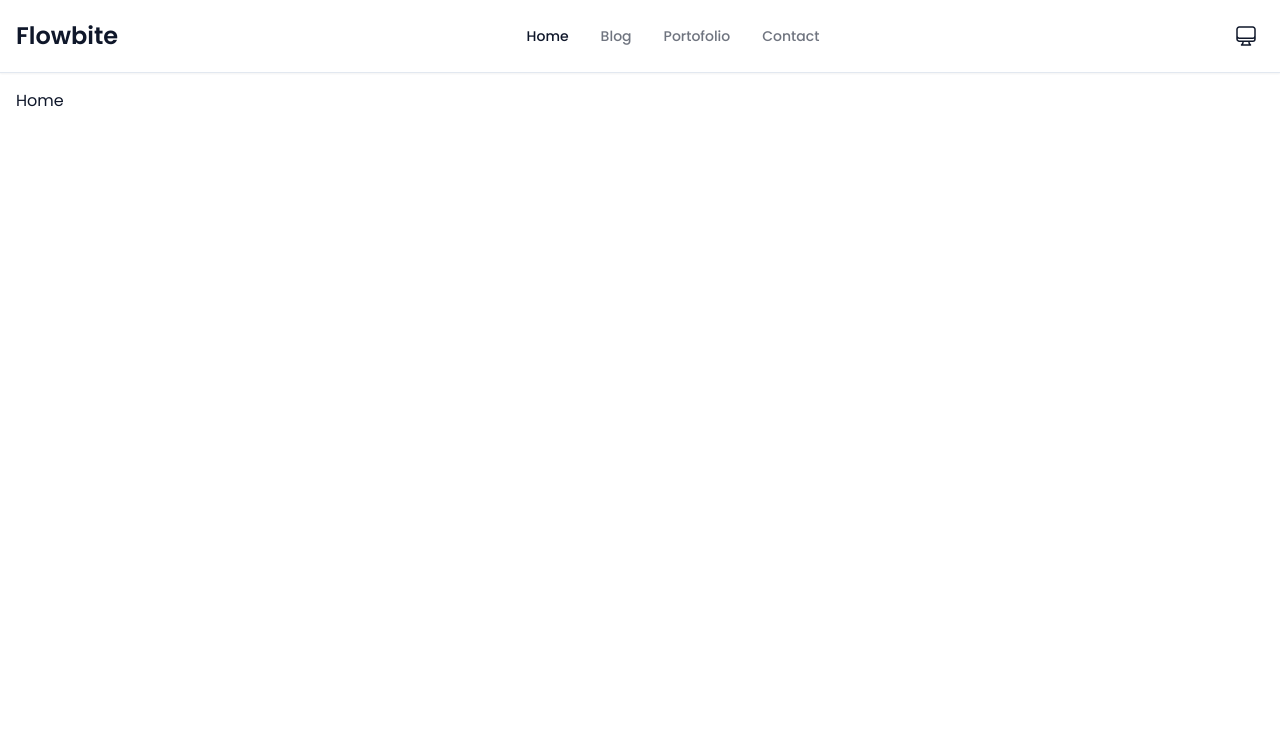
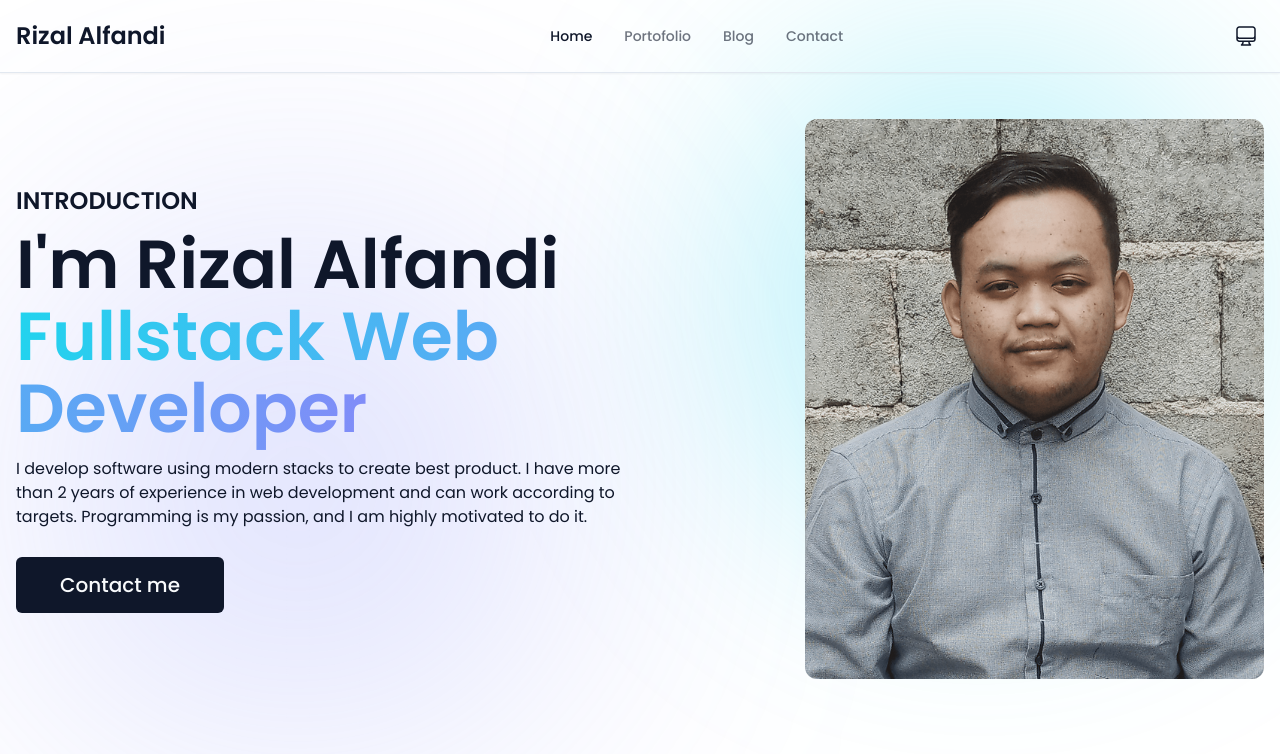
Before and after one commit to rizalalfandi123/personal-website, a Next.js app: page / in a window 1280 px wide. Shown: the top 754 px of the page. Built offline with nearby package versions, Linux system fonts and the light colour scheme.

Commit message:
add introducting

```diff
--- /dev/null
+++ b/app/blog/loading.tsx
@@ -0,0 +1,5 @@
+const Loading = () => {
+  return <div>Loading</div>;
+};
+
+export default Loading;
--- a/app/navbar.tsx
+++ b/app/desktop-navbar.tsx
@@ -1,6 +1,7 @@
 import { ModeToggle } from "./mode-toggle";
 import { NavbarItem, NavbarItems } from "./navbar-items";
-import { SheetPosition } from "./mobile-navbar";
+import { MobileNavbar } from "./mobile-navbar";
+import Link from "next/link";
 
 export const navbarItems: NavbarItem[] = [
   {
@@ -8,12 +9,12 @@ export const navbarItems: NavbarItem[] = [
     pathname: "/",
   },
   {
+    children: "Portofolio",
+    pathname: "/portofolio",
+  },
+  {
     children: "Blog",
     pathname: "/blog",
-  },
-  {
-    children: "Portofolio",
-    pathname: "/portofolio",
   },
   {
     children: "Contact",
@@ -21,14 +22,11 @@ export const navbarItems: NavbarItem[] = [
   },
 ];
 
-export const Navbar = () => {
+export const DesktopNavbar = () => {
   return (
     <nav className="border-b shadow-sm">
       <div className="max-w-screen-xl flex flex-wrap items-center justify-between mx-auto p-4">
-        <a href="https://flowbite.com/" className="flex items-center">
-          {/* <img src="https://flowbite.com/docs/images/logo.svg" className="h-8 mr-3" alt="Flowbite Logo" /> */}
-          <span className="self-center text-2xl font-semibold whitespace-nowrap dark:text-white">Flowbite</span>
-        </a>
+        <Link href="/" className="text-2xl font-semibold whitespace-nowrap">Rizal Alfandi</Link>
 
         <div className="hidden w-full md:block md:w-auto" id="navbar">
           <NavbarItems items={navbarItems} />
@@ -37,7 +35,7 @@ export const Navbar = () => {
         <div className="flex gap-2">
           <ModeToggle />
 
-          <SheetPosition />
+          <MobileNavbar />
         </div>
       </div>
     </nav>
--- a/app/globals.css
+++ b/app/globals.css
@@ -80,3 +80,87 @@
     font-feature-settings: "rlig" 1, "calt" 1;
   }
 }
+
+/* BEGIN IMAGE TILT EFFECT */
+
+.tilt-image {
+  position: absolute;
+  top: 0;
+  right: 0;
+  bottom: 0;
+  left: 0;
+  transition: 0.5s ease;
+}
+.tilt-hover-point {
+  position: absolute;
+  z-index: 2;
+  width: calc(100% / 3);
+  height: calc(100% / 3);
+}
+.tilt-hover-point:nth-child(1) {
+  top: 0;
+  left: 0;
+}
+.tilt-hover-point:nth-child(2) {
+  top: 0;
+  left: calc(100% / 3);
+}
+.tilt-hover-point:nth-child(3) {
+  top: 0;
+  right: 0;
+}
+.tilt-hover-point:nth-child(4) {
+  top: calc(100% / 3);
+  left: 0;
+}
+.tilt-hover-point:nth-child(5) {
+  top: calc(100% / 3);
+  right: 0;
+}
+.tilt-hover-point:nth-child(6) {
+  bottom: 0;
+  left: 0;
+}
+.tilt-hover-point:nth-child(7) {
+  bottom: 0;
+  left: calc(100% / 3);
+}
+.tilt-hover-point:nth-child(8) {
+  bottom: 0;
+  right: 0;
+}
+
+.tilt-hover-point:nth-child(1):hover ~ .tilt-image {
+  transform-origin: right top;
+  transform: perspective(1000px) rotateX(10deg) rotateY(-10deg) rotateZ(2deg);
+}
+.tilt-hover-point:nth-child(2):hover ~ .tilt-image {
+  transform-origin: center top;
+  transform: perspective(1000px) rotateX(10deg);
+}
+.tilt-hover-point:nth-child(3):hover ~ .tilt-image {
+  transform-origin: left top;
+  transform: perspective(1000px) rotateX(10deg) rotateY(10deg) rotateZ(-2deg);
+}
+.tilt-hover-point:nth-child(4):hover ~ .tilt-image {
+  transform-origin: left center;
+  transform: perspective(1000px) rotateY(-10deg);
+}
+.tilt-hover-point:nth-child(5):hover ~ .tilt-image {
+  transform-origin: right center;
+  transform: perspective(1000px) rotateY(10deg);
+}
+.tilt-hover-point:nth-child(6):hover ~ .tilt-image {
+  transform-origin: right bottom;
+  transform: perspective(1000px) rotateX(-10deg) rotateY(-10deg) rotateZ(-2deg);
+}
+.tilt-hover-point:nth-child(7):hover ~ .tilt-image {
+  transform-origin: center bottom;
+  transform: perspective(1000px) rotateX(-10deg);
+}
+.tilt-hover-point:nth-child(8):hover ~ .tilt-image {
+  transform-origin: left bottom;
+  transform: perspective(1000px) rotateX(-10deg) rotateY(10deg) rotateZ(2deg);
+}
+
+/* END IMAGE TILT EFFECT */
--- a/app/layout.tsx
+++ b/app/layout.tsx
@@ -1,6 +1,6 @@
 import "./globals.css";
 
-import { Navbar } from "./navbar";
+import { DesktopNavbar } from "./desktop-navbar";
 import { Poppins } from "next/font/google";
 import { Providers } from "./providers";
 
@@ -19,9 +19,12 @@ export default function RootLayout({ children }: React.PropsWithChildren) {
     <html lang="en">
       <body className={poppins.className}>
         <Providers >
-          <Navbar />
+          <DesktopNavbar />
           <main className="max-w-screen-xl flex flex-wrap items-center justify-between mx-auto p-4">{children}</main>
         </Providers>
+
+        <div className="w-64 h-64 sm:w-80 sm:h-80 fixed right-4 top-4 md:top-12 md:right-12 md:w-[500px] md:h-[500px] bg-cyan-400 rounded-full bg-opacity-30 blur-[120px] backdrop-blur-md z-[-1] dark:bg-cyan-500 dark:bg-opacity-50" />
+        <div className="w-64 h-64 sm:w-80 sm:h-80 fixed left-4 bottom-8 md:left-12 md:bottom-16 md:w-[500px] md:h-[500px] bg-indigo-400 rounded-full bg-opacity-30 blur-[140px] backdrop-blur-md z-[-1] dark:bg-indigo-500 dark:bg-opacity-50" />
       </body>
     </html>
   );
--- a/app/mobile-navbar.tsx
+++ b/app/mobile-navbar.tsx
@@ -1,11 +1,16 @@
+"use client";
+
 import { Button, Icons } from "@/components";
 import { Sheet, SheetContent, SheetHeader, SheetTitle, SheetTrigger } from "@/components/ui/sheet";
 import { NavbarItems } from "./navbar-items";
-import { navbarItems } from "./navbar";
+import { navbarItems } from "./desktop-navbar";
+import { useState } from "react";
 
-export function SheetPosition() {
+export const MobileNavbar = () => {
+  const [open, setOpen] = useState<boolean>(false);
+
   return (
-    <Sheet>
+    <Sheet open={open} onOpenChange={(e) => setOpen(e)}>
       <SheetTrigger asChild>
         <Button variant="ghost" size="sm" className="w-9 px-0 md:hidden">
           <Icons.hamburger />
@@ -17,8 +22,8 @@ export function SheetPosition() {
           <SheetTitle>Rizal Alfandi</SheetTitle>
         </SheetHeader>
 
-        <NavbarItems items={navbarItems} />
+        <NavbarItems items={navbarItems} afterClickButton={() => setOpen(false)} />
       </SheetContent>
     </Sheet>
   );
-}
+};
--- a/app/mode-toggle.tsx
+++ b/app/mode-toggle.tsx
@@ -27,17 +27,18 @@ const modeItems: ModeItem[] = [
 export const ModeToggle = () => {
   const { theme, setTheme } = useTheme();
 
+  console.log({ theme });
 
   const SelectedIcon: TIcon = React.useMemo(() => {
-    switch (theme) {
+    switch (theme || localStorage.getItem("theme")) {
       case "dark":
-        return modeItems[1].icon;
+        return Icons.moon;
 
       case "light":
-        return modeItems[0].icon;
+        return Icons.sun;
 
       default:
-        return modeItems[2].icon;
+        return Icons.computer;
     }
   }, [theme]);
 
--- a/app/navbar-items.tsx
+++ b/app/navbar-items.tsx
@@ -8,26 +8,28 @@ export interface NavbarItem extends React.PropsWithChildren, ButtonProps {
   pathname: string;
 }
 
-export const NavbarItems: React.FunctionComponent<{ items: NavbarItem[] }> = (props) => {
+export const NavbarItems: React.FunctionComponent<{ items: NavbarItem[]; afterClickButton?: () => void }> = (props) => {
   const currentPathname = usePathname();
 
   const router = useRouter();
 
   return (
-    <ul
-      className={cn(
-        "font-medium flex flex-col p-3 mt-4 rounded-lg md:p-0 md:flex-row md:space-x-4 md:mt-0 md:border-0"
-      )}
-    >
+    <ul className={cn("font-medium flex flex-col mt-4 rounded-lg md:flex-row md:space-x-4 md:mt-0 md:border-0")}>
       {props.items.map(({ pathname, ...buttonProps }, index) => {
         return (
           <li key={index}>
             <Button
               variant="link"
-              className={cn("block py-2 px-2 text-foreground/60 decoration-foreground/30", {
+              className={cn("block py-2 px-0 text-foreground/60 decoration-foreground/30 md:px-2", {
                 "text-foreground decoration-foreground": pathname === currentPathname,
               })}
-              onClick={() => router.push(pathname)}
+              onClick={() => {
+                router.push(pathname);
+
+                if (props.afterClickButton) {
+                  props.afterClickButton()
+                }
+              }}
               {...buttonProps}
             />
           </li>
--- a/app/page.tsx
+++ b/app/page.tsx
@@ -1,5 +1,37 @@
+import { Button } from "@/components";
+import { cn } from "@/utils";
 import Image from "next/image";
 
 export default function Home() {
-  return <section>Home</section>;
+  return (
+    <>
+      <section className="w-full gap-6 flex flex-col items-center relative md:items-start md:flex-row-reverse">
+          <div className="relative self-center my-6 w-52 h-56 sm:w-80 sm:h-80 md:flex-1 md:h-[560px] lg:flex-[0.6]">
+            {[1, 2, 3, 4, 5, 6, 7, 8].map((el) => {
+              return <div key={el} className={cn("tilt-hover-point")} />;
+            })}
+            <Image src="/1212.png" alt="me" fill className="tilt-image object-cover rounded-xl" />
+          </div>
+
+          <div className="flex flex-col h-full gap-3 md:flex-1 md:justify-center md:h-[620px]">
+            <h2 className="font-semibold text-center md:text-2xl md:text-left">INTRODUCTION</h2>
+
+            <h1 className="text-3xl font-semibold text-center md:text-left md:text-5xl lg:text-[4.25rem] lg:leading-[4.5rem]">
+              I'm Rizal Alfandi <br />
+              <span className="text-transparent bg-clip-text bg-gradient-to-r from-cyan-400 to-indigo-400">
+                Fullstack Web Developer
+              </span>
+            </h1>
+
+            <p className="text-center md:text-left md:max-w-[90%] xl:max-w-[80%]">
+              I develop software using modern stacks to create best product. I have more than 2 years of experience in
+              web development and can work according to targets. Programming is my passion, and I am highly motivated to
+              do it.
+            </p>
+
+            <Button className="mt-8 md:mt-4 md:h-12 md:w-44 lg:h-14 lg:w-52 lg:text-xl">Contact me</Button>
+          </div>
+      </section>
+    </>
+  );
 }
--- a/components/icons.tsx
+++ b/components/icons.tsx
@@ -107,11 +107,7 @@ export class Icons {
         className={cn("w-6 h-6", className)}
         {...svgProps}
       >
-        <path
-          strokeLinecap="round"
-          strokeLinejoin="round"
-          d="M9.75 9.75l4.5 4.5m0-4.5l-4.5 4.5M21 12a9 9 0 11-18 0 9 9 0 0118 0z"
-        />
+        <path strokeLinecap="round" strokeLinejoin="round" d="M6 18L18 6M6 6l12 12" />
       </svg>
     );
   };
```
Also changed, not shown: public/1212.png (added).
